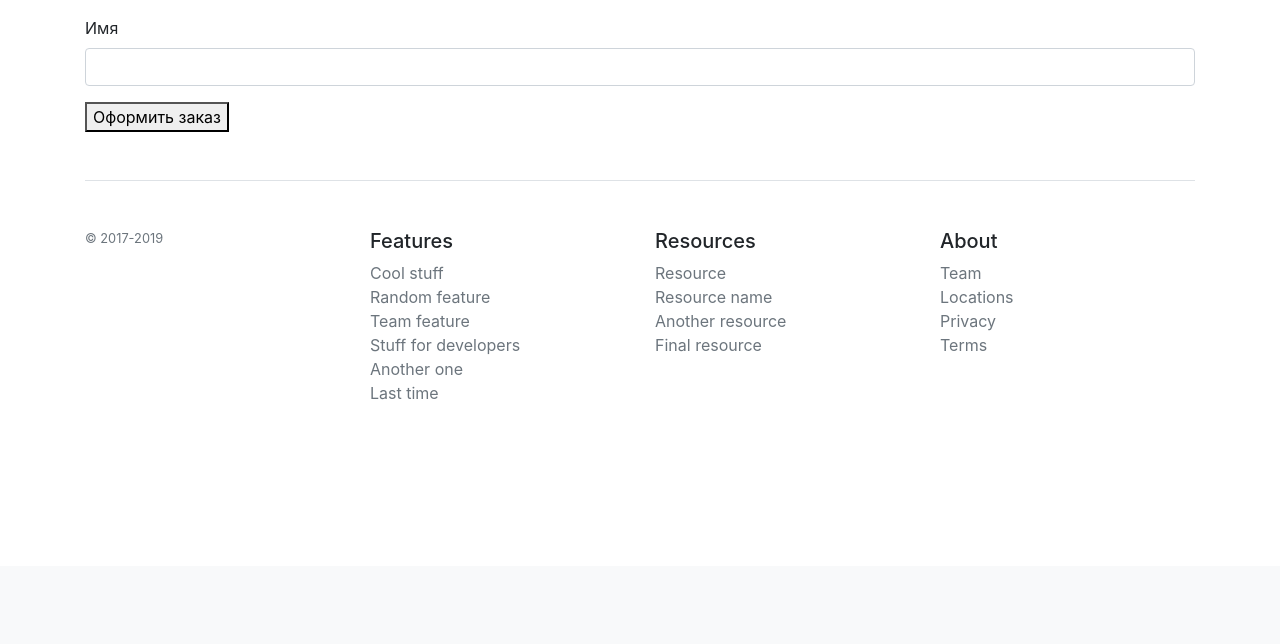
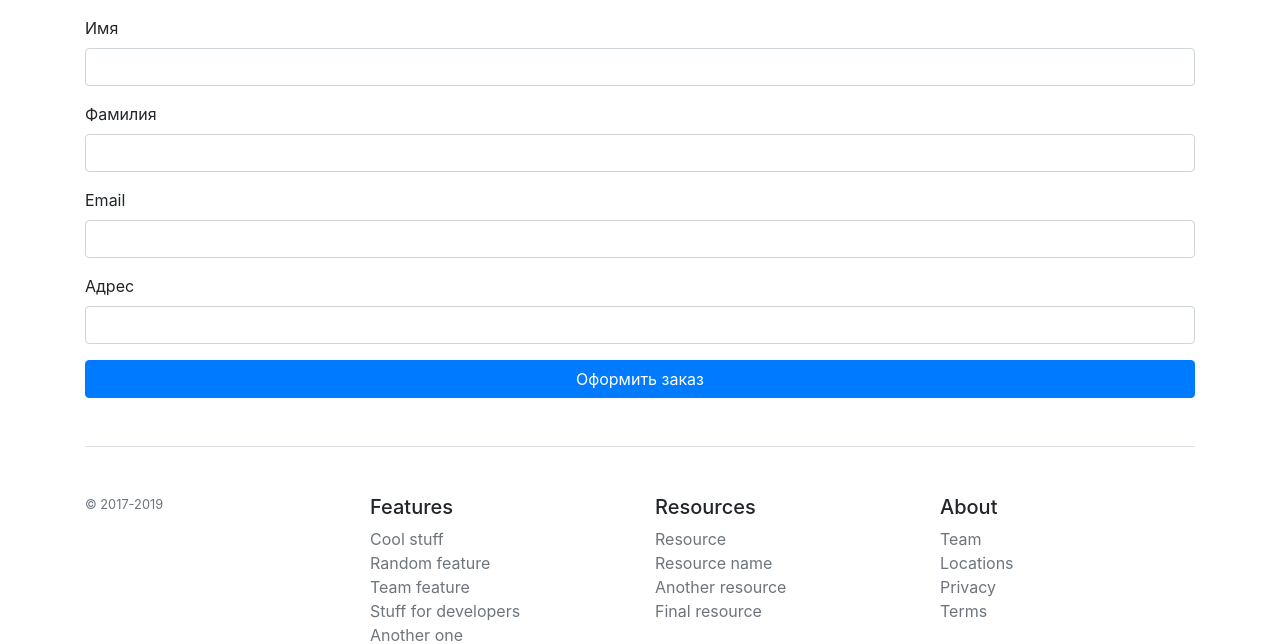
Before and after one commit to oleg105/shop1, a Symfony app: template templates/order/make_order.html.twig in a window 1280 px wide. Shown: the part 234-878 px from the top of the page. Before the commit the page ends 634 px from the top, so only its background shows below. Run offline with Twig, Linux system fonts and the light colour scheme; the template is opened without the code that fills it, so the values that code supplies are empty; form fields are guessed from the names that the template uses; some libraries are stand-ins or nearby versions.

Commit message:
cart add 4

```diff
--- a/src/Controller/OrderController.php
+++ b/src/Controller/OrderController.php
@@ -59,7 +59,7 @@ class OrderController extends AbstractController
 
         if ($count > 0 && $item->getCart() === $order) {
             $item->setCount($count);
-            $orderService->save($item->getCart());
+            $orderService->save($item->getCart(), $this->getUser());
         }
 
         return $this->render('order/_cart_table.html.twig', [
--- a/templates/order/cart.html.twig
+++ b/templates/order/cart.html.twig
@@ -9,7 +9,7 @@
         {{ include('order/_cart_table.html.twig', {'order': order}) }}
     </div>
 
-    <a href="{{ path('order_make_order') }}" class="btn btn-default">
+    <a href="{{ path('order_make_order') }}" class="btn btn-block btn-primary">
         Оформить заказ
     </a>
 {% endblock %}
--- a/templates/order/make_order.html.twig
+++ b/templates/order/make_order.html.twig
@@ -33,8 +33,11 @@
 
     {{ form_start(form) }}
     {{ form_row(form.firstName, {'label': 'Имя'}) }}
+    {{ form_row(form.lastName, {'label': 'Фамилия'}) }}
+    {{ form_row(form.email) }}
+    {{ form_row(form.address, {'label': 'Адрес'}) }}
 
-    <button type="submit">Оформить заказ</button>
+    <button type="submit" class="btn btn-block btn-primary">Оформить заказ</button>
     {{ form_end(form) }}
 
 {% endblock %}
```
